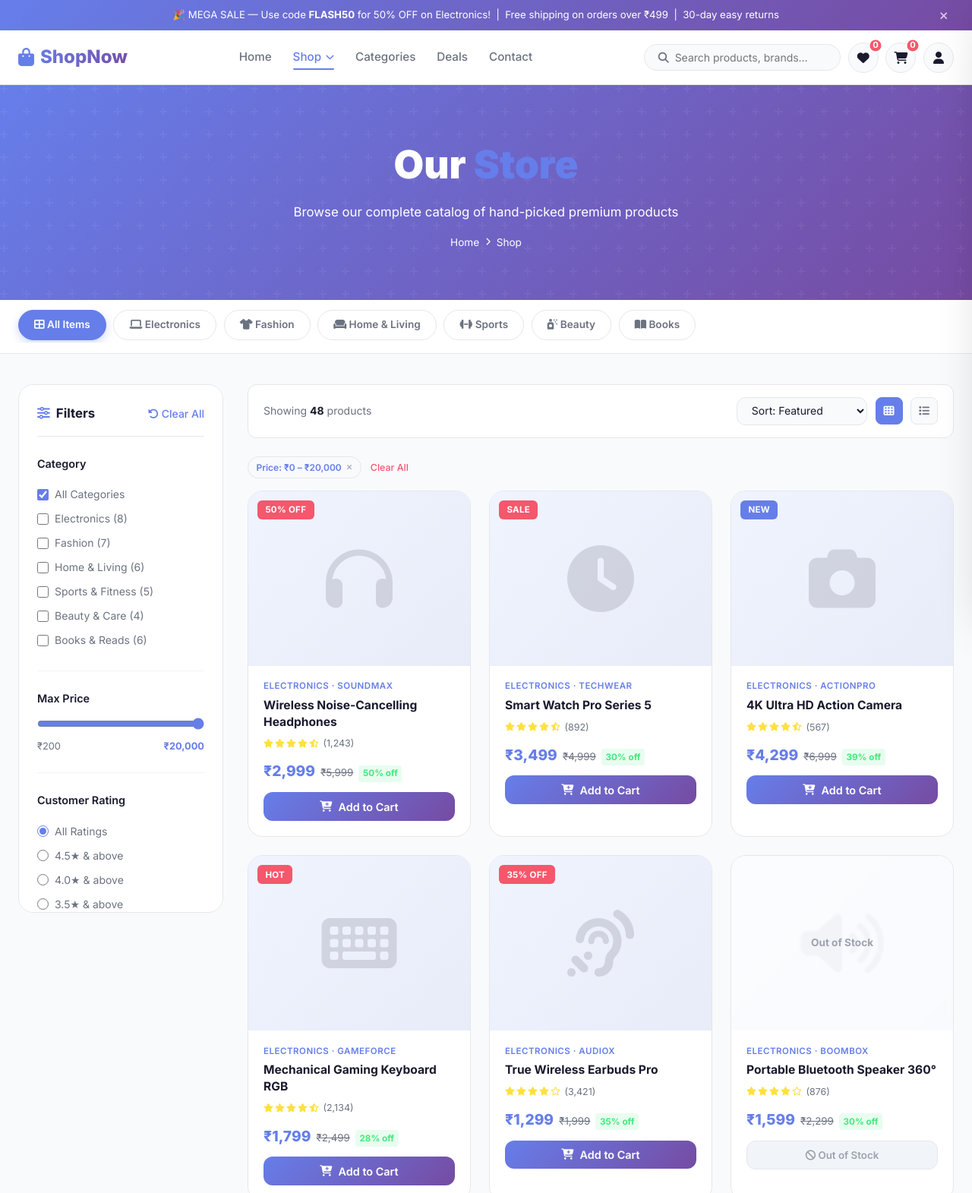
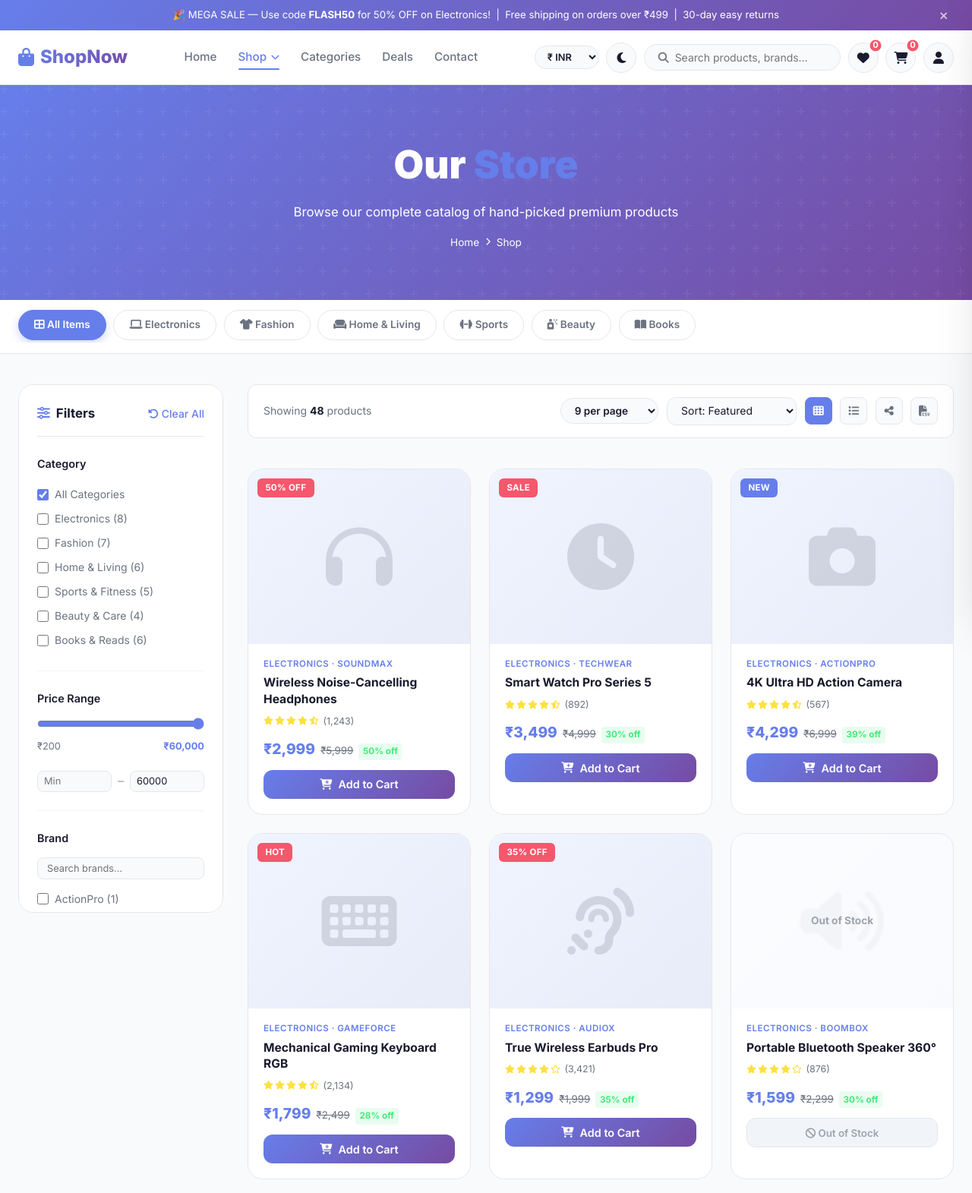
Before and after one commit to AkashAS1102/Shopping-website-frontend, a plain HTML site: page shop.html in a window 1280 px wide. Shown: the top 1571 px of the page at 76% size. Drawn offline with Linux system fonts and the light colour scheme.

Commit message:
Add files via upload

```diff
--- a/shop.html
+++ b/shop.html
@@ -48,6 +48,17 @@
       </nav>
 
       <div class="nav-actions">
+        <div class="currency-select-wrap">
+          <select class="currency-select" aria-label="Select Currency">
+            <option value="INR">₹ INR</option>
+            <option value="USD">$ USD</option>
+            <option value="EUR">€ EUR</option>
+            <option value="GBP">£ GBP</option>
+          </select>
+        </div>
+        <button class="theme-toggle-btn" title="Toggle Theme" aria-label="Toggle Dark/Light Mode">
+          <i class="fas fa-moon"></i>
+        </button>
         <div class="search-bar" id="searchBarDesktop">
           <i class="fas fa-search"></i>
           <input type="text" id="searchInput" placeholder="Search products, brands…" autocomplete="off"/>
@@ -129,14 +140,39 @@
 
       <!-- Price Range -->
       <div class="filter-group">
-        <h4>Max Price</h4>
+        <h4>Price Range</h4>
         <div class="price-range">
-          <input type="range" id="priceRange" min="200" max="20000" value="20000" step="200"/>
+          <input type="range" id="priceRange" min="200" max="60000" value="60000" step="200"/>
           <div class="price-labels">
             <span>₹200</span>
-            <span id="priceVal" style="font-weight:700;color:var(--primary)">₹20,000</span>
+            <span id="priceVal" style="font-weight:700;color:var(--primary)">₹60,000</span>
+          </div>
+          <div style="display:flex;gap:.5rem;align-items:center;margin-top:.6rem;">
+            <input type="number" id="minPriceInput" placeholder="Min" min="0" style="width:50%;padding:.35rem .5rem;border:1.5px solid var(--border);border-radius:var(--radius-sm);background:var(--bg);color:var(--text);font-size:.8rem;"/>
+            <span style="color:var(--text-muted)">–</span>
+            <input type="number" id="maxPriceInput" placeholder="Max" min="0" value="60000" style="width:50%;padding:.35rem .5rem;border:1.5px solid var(--border);border-radius:var(--radius-sm);background:var(--bg);color:var(--text);font-size:.8rem;"/>
           </div>
         </div>
+      </div>
+
+      <!-- Brands Filter -->
+      <div class="filter-group">
+        <h4>Brand</h4>
+        <input type="text" id="brandSearch" class="brand-checklist-search" placeholder="Search brands…" />
+        <div class="brand-checklist" id="brandChecklist">
+          <!-- Populated dynamically by shop.js -->
+        </div>
+      </div>
+
+      <!-- Discount Filter -->
+      <div class="filter-group">
+        <h4>Min Discount</h4>
+        <label class="filter-check"><input type="radio" name="discount" value="0" checked> All Discounts</label>
+        <label class="filter-check"><input type="radio" name="discount" value="50"> 50% or more</label>
+        <label class="filter-check"><input type="radio" name="discount" value="40"> 40% or more</label>
+        <label class="filter-check"><input type="radio" name="discount" value="30"> 30% or more</label>
+        <label class="filter-check"><input type="radio" name="discount" value="20"> 20% or more</label>
+        <label class="filter-check"><input type="radio" name="discount" value="10"> 10% or more</label>
       </div>
 
       <!-- Rating Filter -->
@@ -176,6 +212,12 @@
           Showing <strong id="resultCount">0</strong> products
         </div>
         <div class="toolbar-right">
+          <select id="perPageSelect" style="padding:.45rem .85rem;border:1.5px solid var(--border);border-radius:20px;background:var(--bg);color:var(--text);font-size:.85rem;font-weight:600;">
+            <option value="9">9 per page</option>
+            <option value="12">12 per page</option>
+            <option value="18">18 per page</option>
+            <option value="24">24 per page</option>
+          </select>
           <select id="sortSelect">
             <option value="default">Sort: Featured</option>
             <option value="price-asc">Price: Low to High</option>
@@ -187,6 +229,8 @@
           </select>
           <button class="view-btn active" id="gridView" title="Grid View"><i class="fas fa-th"></i></button>
           <button class="view-btn" id="listView" title="List View"><i class="fas fa-list"></i></button>
+          <button class="view-btn" id="shareSearchBtn" title="Share Search Link"><i class="fas fa-share-nodes"></i></button>
+          <button class="view-btn" id="exportCatalogBtn" title="Export to CSV"><i class="fas fa-file-csv"></i></button>
           <button class="filter-toggle-btn" id="filterToggle"><i class="fas fa-sliders"></i> Filters</button>
         </div>
       </div>
@@ -286,6 +330,12 @@
     </div>
   </footer>
 
+  <!-- ===== QUICK VIEW MODAL CONTAINER ===== -->
+  <div class="modal-overlay" id="quickViewModal"></div>
+
+  <!-- ===== COMPARE DOCK CONTAINER ===== -->
+  <div class="compare-dock" id="compareDock"></div>
+
   <!-- ===== TOAST ===== -->
   <div class="toast" id="toast"><i class="fas fa-check-circle"></i> <span id="toastMsg"></span></div>
 
```
